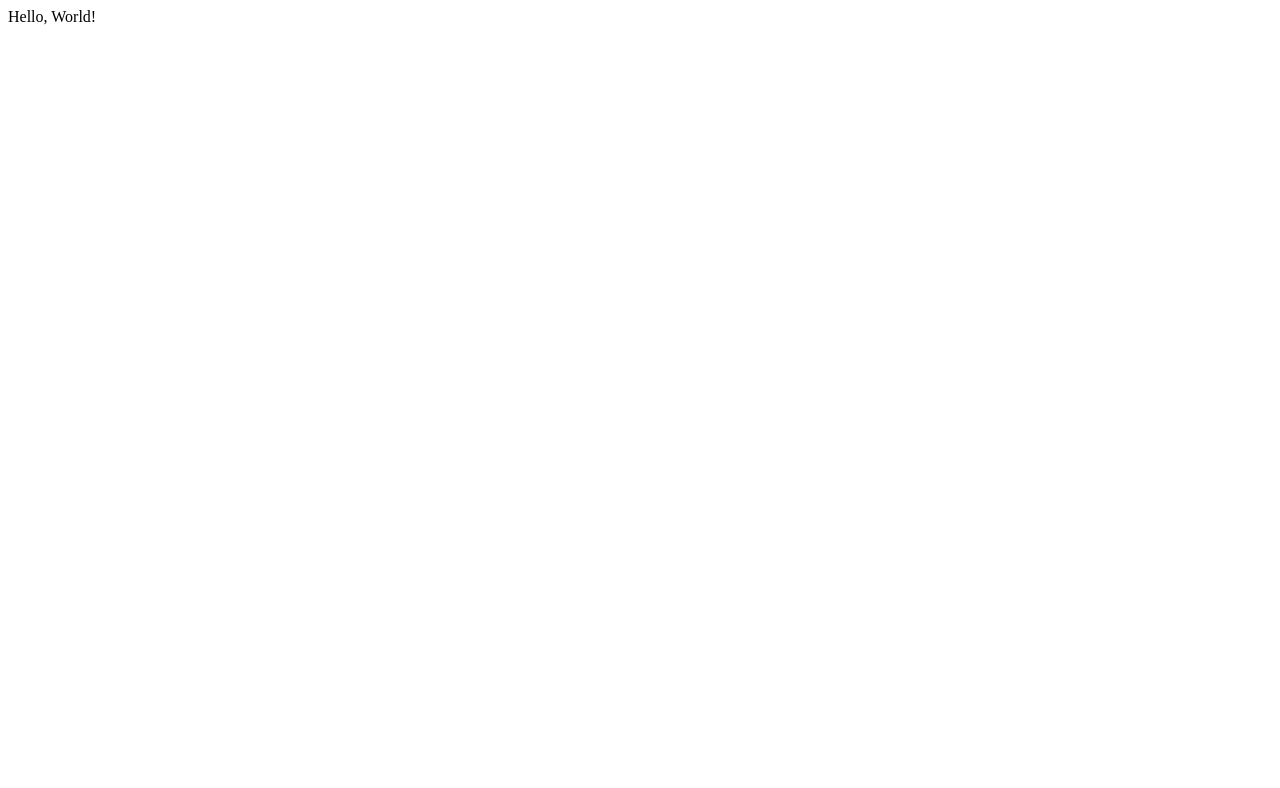
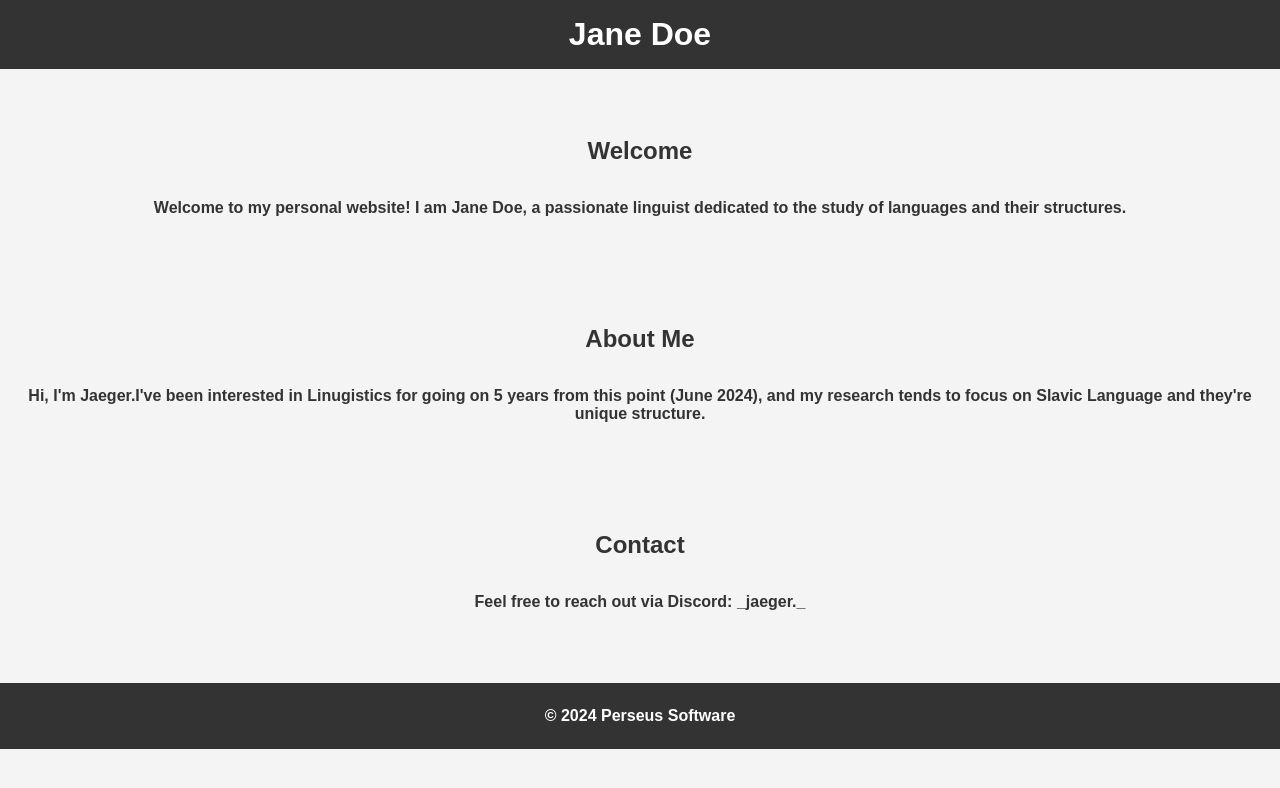
Before and after one commit to TheGreatJaeger/jaeger.dev, a plain HTML site: page index.html in a window 1280 px wide. Drawn offline with Linux system fonts and the light colour scheme.

Commit message:
Update index.html

```diff
--- a/index.html
+++ b/index.html
@@ -1,11 +1,90 @@
-<html>
+<!DOCTYPE html>
+<html lang="en">
+<head>
+    <meta charset="UTF-8">
+    <meta name="viewport" content="width=device-width, initial-scale=1.0">
+    <title>Jane Doe - Linguist</title>
+    <style>
+        body {
+            font-family: Arial, sans-serif;
+            margin: 0;
+            padding: 0;
+            background-color: #f4f4f4;
+            color: #333;
+            text-align: center;
+        }
 
-<head>
-    <title>Jaeger's Personal website</title>
+        header {
+            background: #333;
+            color: #fff;
+            padding: 1rem 0;
+        }
+
+        header h1 {
+            margin: 0;
+            font-size: 2rem;
+        }
+
+        section {
+            padding: 2rem 1rem;
+            margin: 1rem 0;
+        }
+
+        h2 {
+            color: #333;
+            border-bottom: 2px solid #f4f4f4;
+            padding-bottom: 0.5rem;
+            display: inline-block;
+            margin-bottom: 1rem;
+            font-size: 1.5rem;
+        }
+
+        p, ul {
+            font-weight: bold;
+            margin: 0.5rem 0;
+        }
+
+        ul {
+            list-style: none;
+            padding: 0;
+        }
+
+        footer {
+            background: #333;
+            color: #fff;
+            padding: 1rem 0;
+            margin-top: 2rem;
+        }
+
+        a {
+            color: #333;
+            text-decoration: none;
+            font-weight: bold;
+        }
+    </style>
 </head>
+<body>
+    <header>
+        <h1>Jane Doe</h1>
+    </header>
 
-<body>
-    <p>Hello, World!</p>
+    <section id="home">
+        <h2>Welcome</h2>
+        <p>Welcome to my personal website! I am Jane Doe, a passionate linguist dedicated to the study of languages and their structures.</p>
+    </section>
+
+    <section id="about">
+        <h2>About Me</h2>
+        <p>Hi, I'm Jaeger.I've been interested in Linugistics for going on 5 years from this point (June 2024), and my research tends to focus on Slavic Language and they're unique structure.</p>
+    </section>
+
+    <section id="contact">
+        <h2>Contact</h2>
+        <p>Feel free to reach out via Discord: _jaeger._</p>
+    </section>
+
+    <footer>
+        <p>&copy; 2024 Perseus Software</p>
+    </footer>
 </body>
-
 </html>
```
